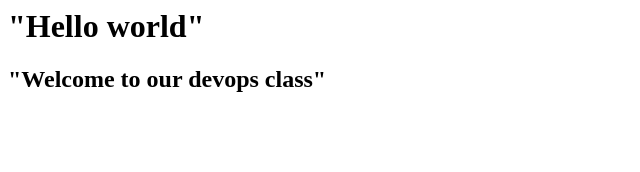
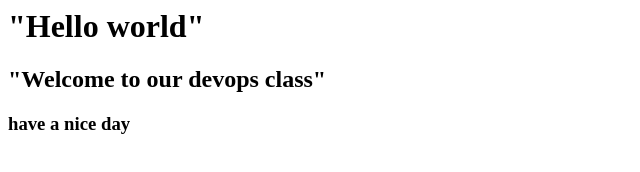
Before and after one commit to Sahanasana99/DevopsMavenProject, a plain HTML site: page index.html in a window 1280 px wide. Shown: the whole page, without its empty margins (0-640 px from the left). Drawn offline with Linux system fonts and the light colour scheme.

Commit message:
Update index.html
added new line

```diff
--- a/index.html
+++ b/index.html
@@ -1,2 +1,3 @@
 <h1>"Hello world"</h1>
 <h2>"Welcome to our devops class"</h2>
+<h3> have a nice day</h3>
```
